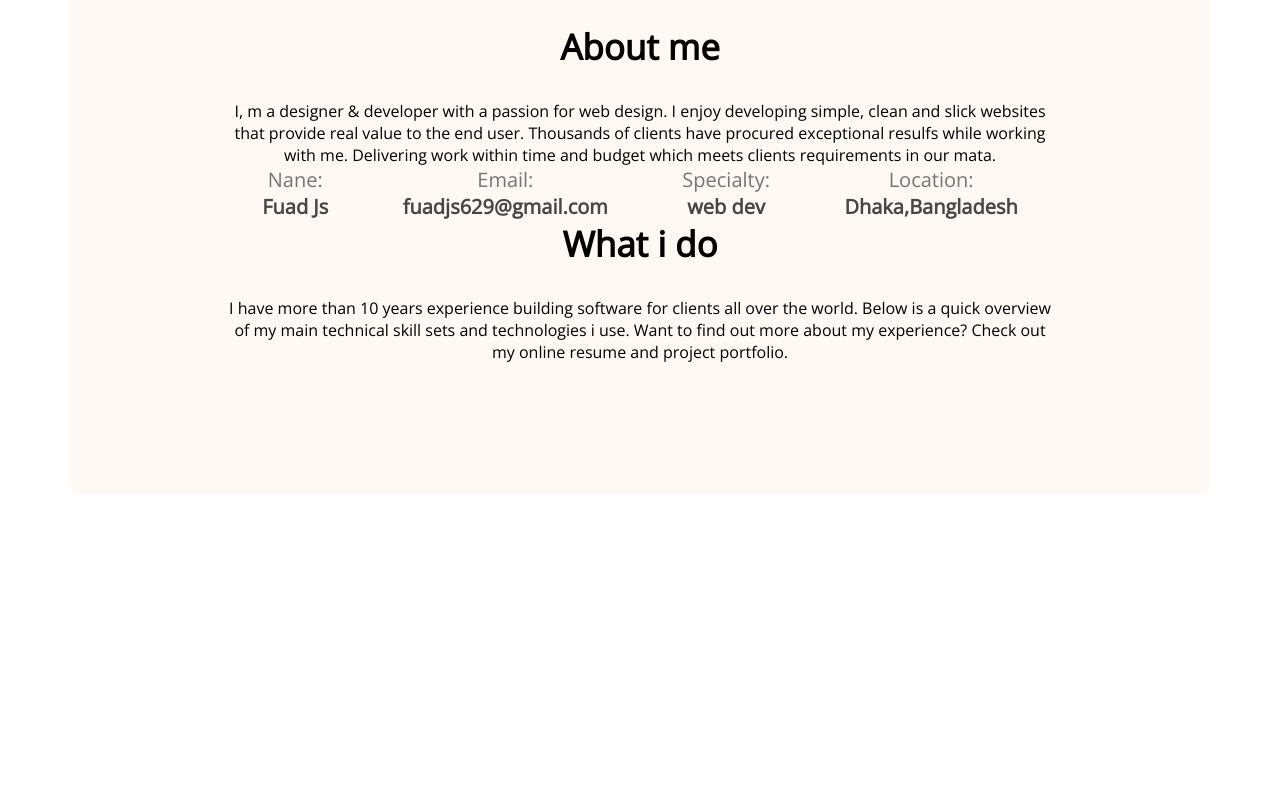
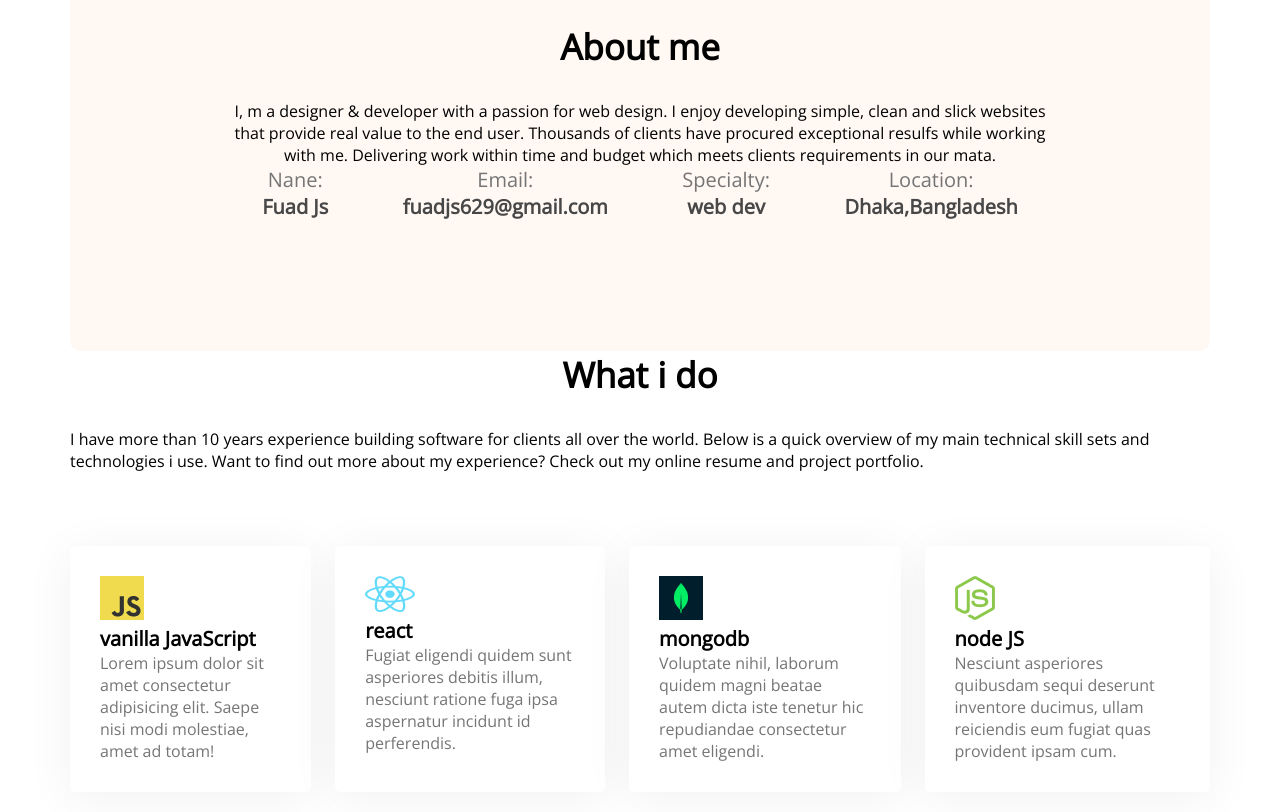
Before and after one commit to fuadjs/developer-protfolio, a plain HTML site: page index.html in a window 1280 px wide. Shown: the part 1078-1890 px from the top of the page. Before the commit the page ends 1572 px from the top, so only its background shows below. Drawn offline with nearby package versions, Linux system fonts and the light colour scheme.

Commit message:
added title

```diff
--- a/index.html
+++ b/index.html
@@ -50,10 +50,37 @@
                 <p class="info-discription">Dhaka,Bangladesh</p>
               </div>
             </div>
+            </div>
+        </section>
+          <section class="what-i-do">
             <h3 class="section-title">What i do</h3>
             <p class="section-description">I have more than 10 years experience building software for clients all over the world. Below is a quick overview of my main technical skill sets and technologies i use. Want to find out more about my experience? Check out my online resume and project portfolio.</p>
+              <br>
+              <br>
+            <div class="skills-container">
+              <div class="skill">
+                <img src="image/Vanila JavaScript.png" alt="">
+                <p class="skill-title">vanilla JavaScript</p>
+                <p class="skill-description">Lorem ipsum dolor sit amet consectetur adipisicing elit. Saepe nisi modi molestiae, amet ad totam!</p>
+              </div>
+              <div class="skill">
+                <img src="image/react.png" alt="">
+                <p class="skill-title">react</p>
+                <p class="skill-description">Fugiat eligendi quidem sunt asperiores debitis illum, nesciunt ratione fuga ipsa aspernatur incidunt id perferendis.</p>
+              </div>
+              <div class="skill">
+                <img src="image/mongo 1.png" alt="">
+                <p class="skill-title">mongodb</p>
+                <p class="skill-description">Voluptate nihil, laborum quidem magni beatae autem dicta iste tenetur hic repudiandae consectetur amet eligendi.</p>
+              </div>
+              <div class="skill">
+                <img src="image/nodejs-icon 1.png" alt="">
+                <p class="skill-title">node JS</p>
+                <p class="skill-description">Nesciunt asperiores quibusdam sequi deserunt inventore ducimus, ullam reiciendis eum fugiat quas provident ipsam cum.</p>
+              </div>
             </div>
-        </section>
+          </section>
+
     </main>
     <footer>
 
--- a/styel/protfolio.css
+++ b/styel/protfolio.css
@@ -93,3 +93,32 @@ main{
     font-size: 20px;
     color: #474747;
 }
+.What-i-do{
+    margin-top: 130px;
+}
+.skills-container{
+    display: flex;
+    gap: 24px;
+}
+.skill{
+    background: #FFFFFF;
+    box-shadow: 0px 6px 50px rgba(0, 0, 0, 0.06);
+    border-radius: 5px;
+    padding: 30px;
+    margin-top: 30px;
+    margin-bottom: 20px;
+}
+.skill-title{
+    font-weight: 700;
+    font-size: 20px;
+    line-height: 27px;
+}
+.skill-title{
+    font-weight: 700;
+    font-size: 20px;
+}
+.skill-description{
+    font-weight: 400;
+    font-size: 16px;
+    color: #757575;
+}
```
Also changed, not shown: image/Vanila JavaScript.png (renamed from image/logo-javascript 1.png), image/react.png (renamed from image/Group.png).
